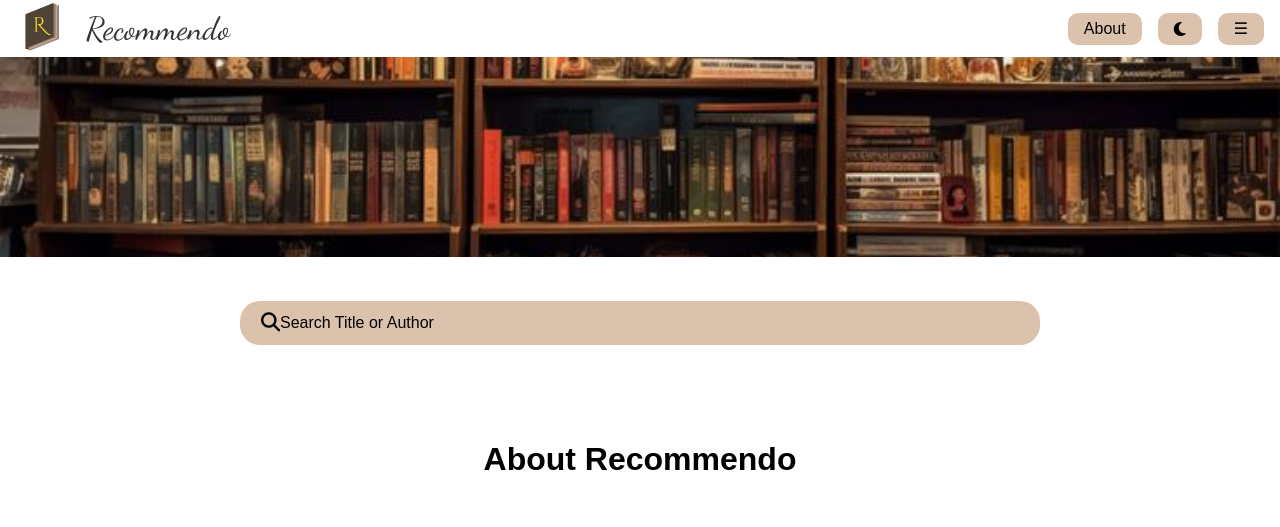
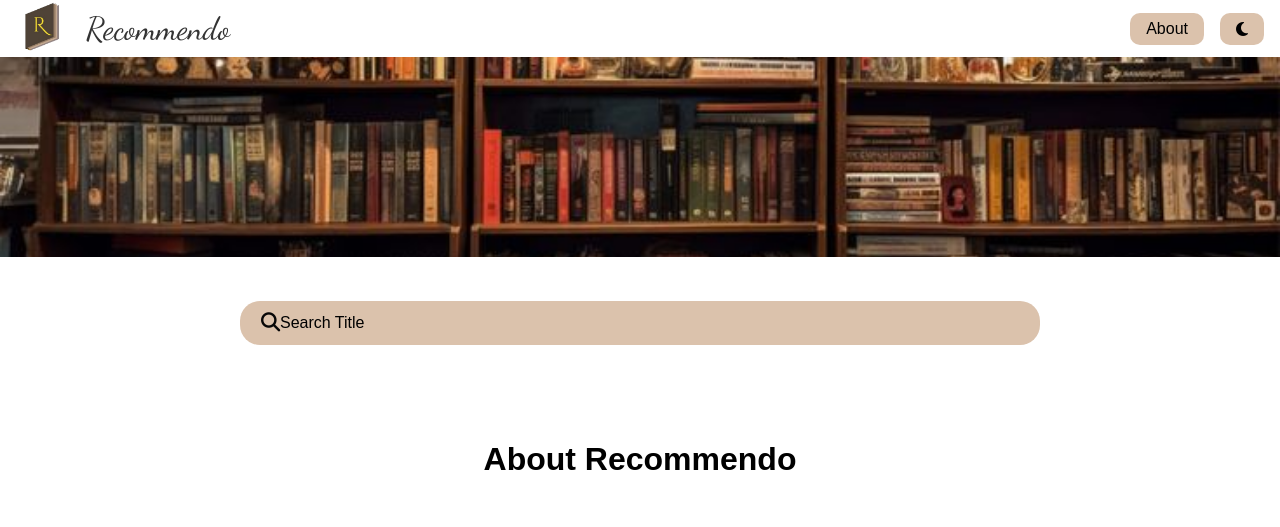
Before and after one commit to salina-nakarmi/Recommendo, a Flask app: page /about in a window 1280 px wide. Shown: the top 527 px of the page. Run offline with Flask 3, Linux system fonts and the light colour scheme; parts of the project's set-up code (start-up, migrations or seed data) failed here and were passed over.

Commit message:
removed the side bar functions

```diff
--- a/templates/header.html
+++ b/templates/header.html
@@ -18,7 +18,7 @@
           <button class="bookshelf"> About </button>
         </a>
         <button class="theme-toggle"> <i class="fas fa-moon"></i> </button>
-        <button id = "toggle-btn" class="menu-toggle">☰</button>
+
     </div>
   </header>
   <img src="{{ url_for('static', filename='book1.jpg') }}" class="hero-image">
@@ -37,7 +37,7 @@
     <input
       type="text"
       name="query"
-      placeholder="Search Title or Author"
+      placeholder="Search Title"
       required
       style="
           width: 100%;
```
